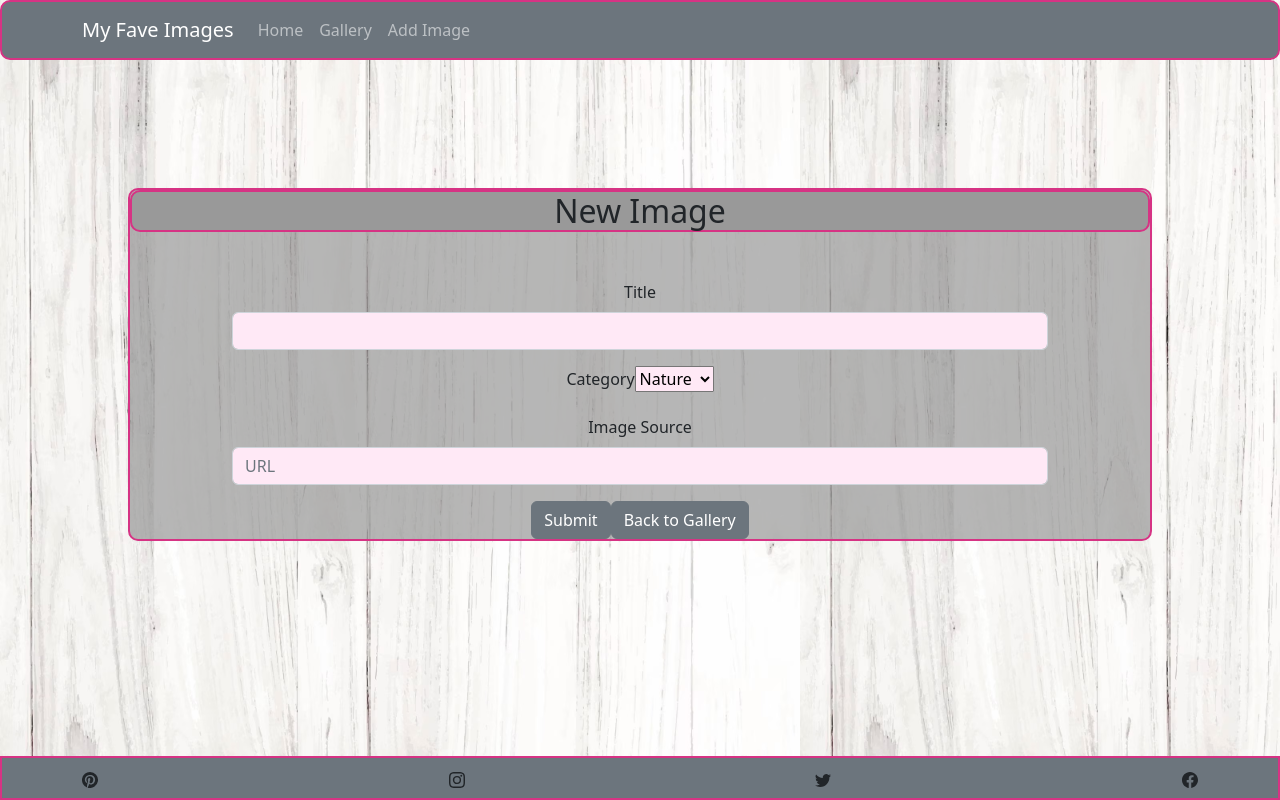
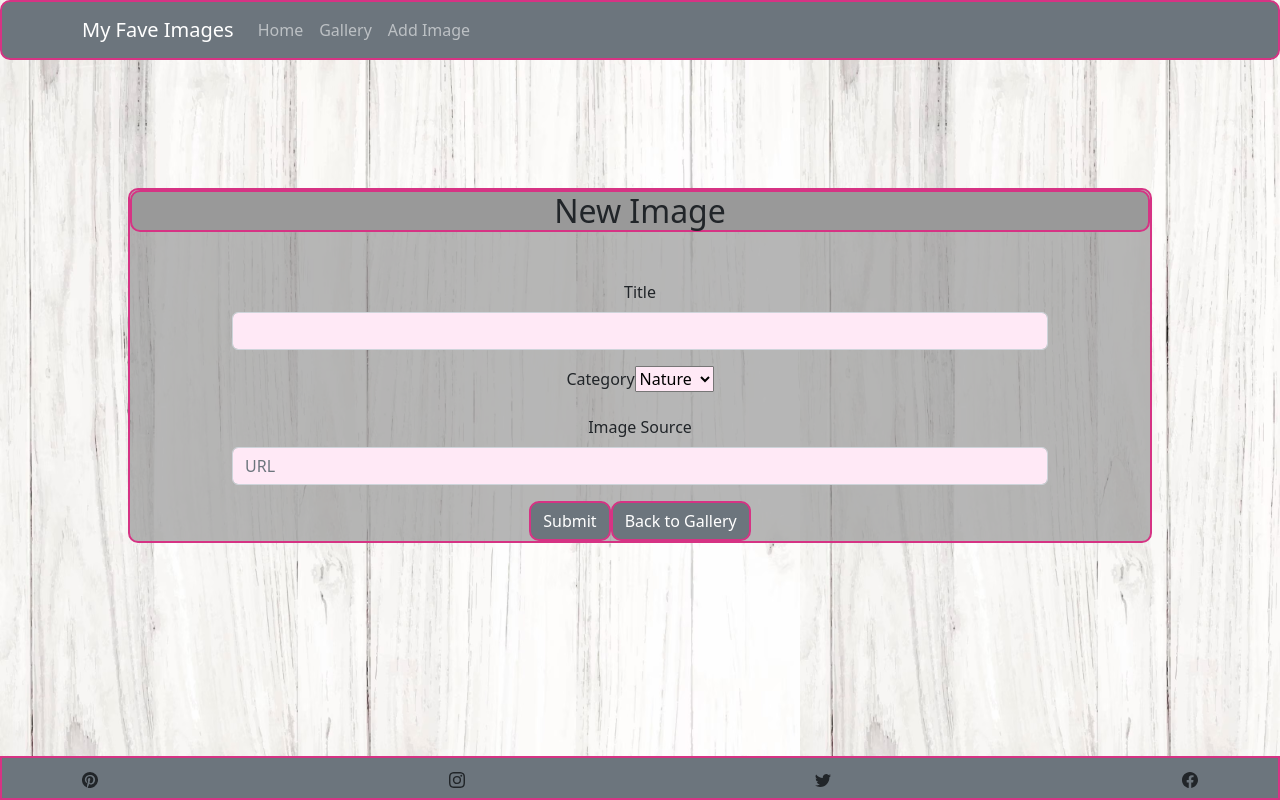
Before and after one commit to MyFaveImagesProject/MyFaveImgFront, a React (Vite) app: page /uploadImage in a window 1280 px wide. Built offline with nearby package versions, Linux system fonts and the light colour scheme.

Commit message:
last-changes

```diff
--- a/src/components/EditForm.jsx
+++ b/src/components/EditForm.jsx
@@ -72,7 +72,7 @@ const EditForm = () => {
         Submit
       </Button>
 
-      <Link to="/" >
+      <Link to="/gallery" >
       <Button variant='secondary' bg='dark' type="button" value="Back to Gallery" style={{borderRadius:"0.625rem", border:"2px solid #d63384"}}>
         Back to Gallery
       </Button>
--- a/src/components/UploadForm.jsx
+++ b/src/components/UploadForm.jsx
@@ -67,12 +67,12 @@ function UpLoadForm() {
             {errors.terms && <span>Debe rellenar este campo</span>}
           </Form.Group>
 
-          <Button variant="secondary" type="submit" onClick={handleAddClick}>
+          <Button style={{borderRadius:"0.625rem", border:"2px solid #d63384"}} variant="secondary" type="submit" onClick={handleAddClick}>
             Submit
           </Button>
 
-          <Link to="/" >
-          <Button variant='secondary' bg='dark' id="back" type="button" value="Back to Gallery">
+          <Link to="/gallery" >
+          <Button variant='secondary' bg='dark' id="back" type="button" value="Back to Gallery" style={{borderRadius:"0.625rem", border:"2px solid #d63384"}}>
             Back to Gallery
           </Button>
           </Link>
--- a/src/components/Wellcome.jsx
+++ b/src/components/Wellcome.jsx
@@ -12,8 +12,8 @@ function Wellcome() {
   return (
     <>
 
-    <div><p>Wellcome to My Favourtie Images. This is a place to sotorage any pictures you find in the Worl Wide Web. <br />
-    </p>
+    <div><h4>Wellcome to My Favourtie Images. This is a place to storage any pictures you find in the Worl Wide Web. <br />
+    </h4>
     <Link to={"http://localhost:5173/uploadImage"}><Button variant="outline-dark" size='lg' bg="secondary">Start adding an image</Button></Link>
     </div>
 
```
